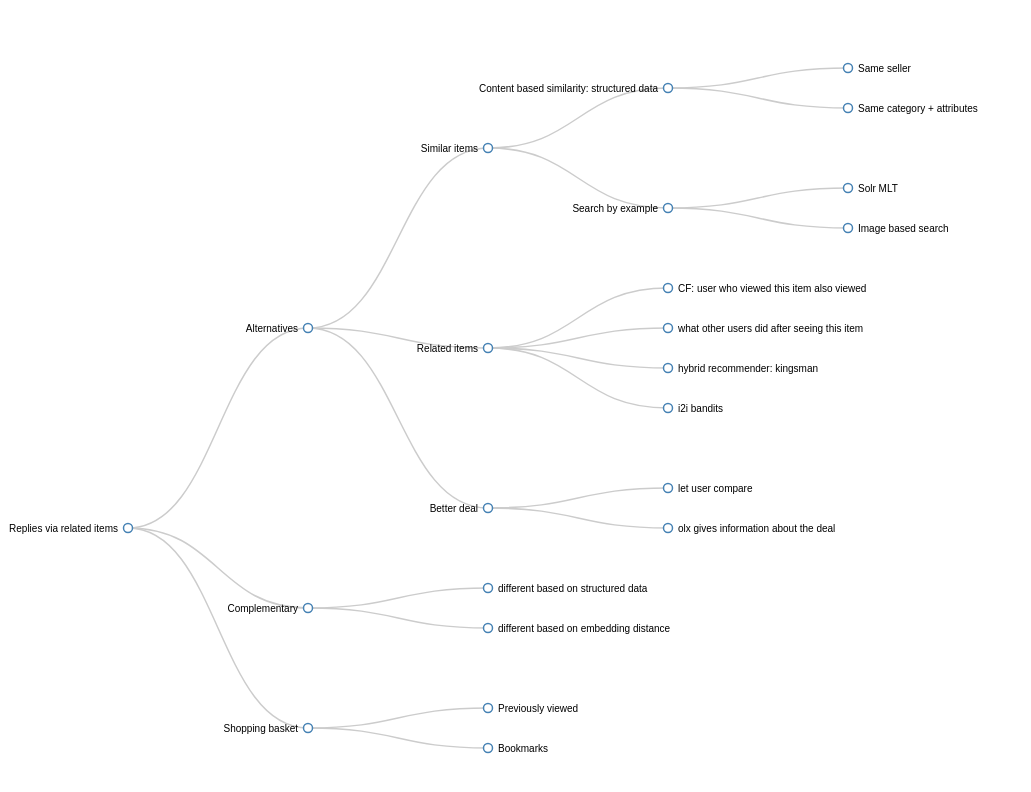
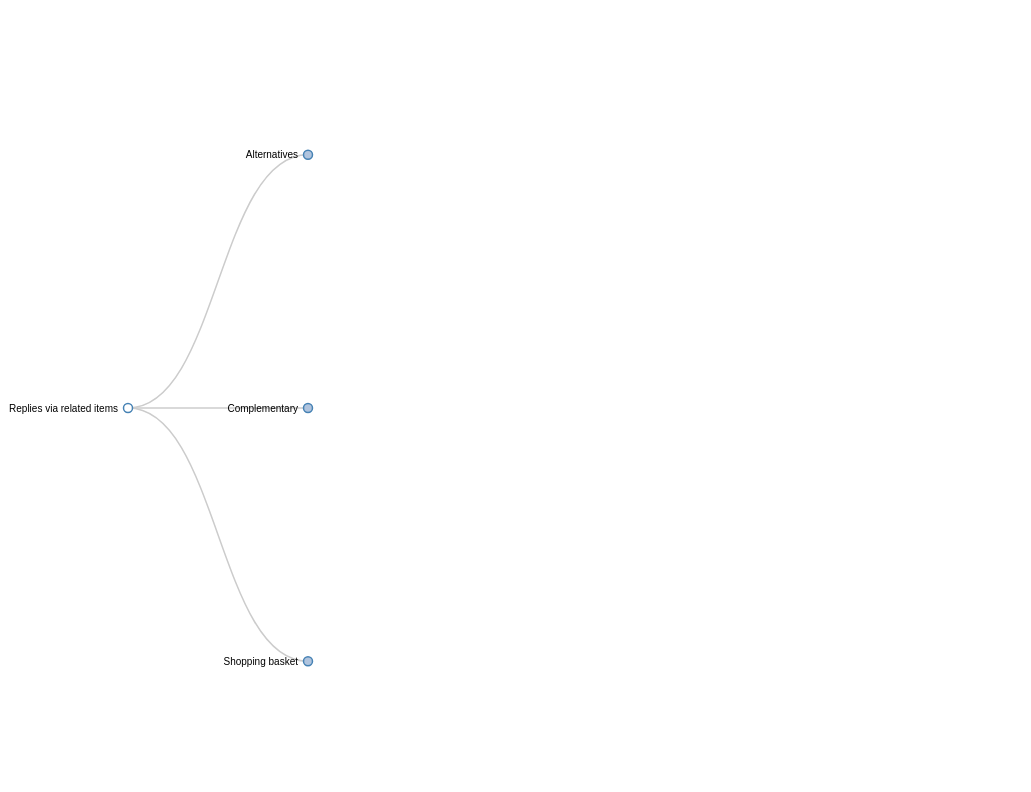
Before and after one commit to johannesbraun/johannesbraun.github.io, a plain HTML site: page jtbd/itempage/index.html in a window 1280 px wide. Shown: the top 792 px of the page, without its empty margins (0-1031 px from the left). Drawn offline with Linux system fonts and the light colour scheme.

Commit message:
collapse trees

```diff
--- a/jtbd/itempage/index.html
+++ b/jtbd/itempage/index.html
@@ -62,7 +62,7 @@ d3.json("itempage.json", function(error, flare) {
     }
   }
 
-  //root.children.forEach(collapse);
+  root.children.forEach(collapse);
   update(root);
 });
 
```
Also changed, not shown: jtbd/nullsearches/index.html (+1 -1 lines), jtbd/replies_dau/index.html (+1 -1 lines).
